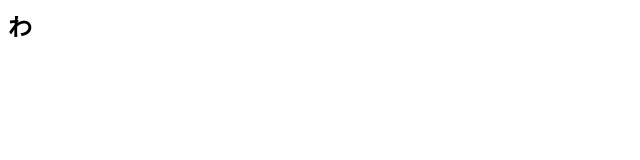
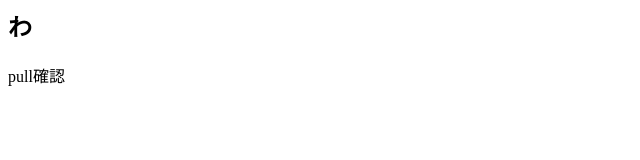
Before and after one commit to a4510sei/git-test_as, a plain HTML site: page index.html in a window 1280 px wide. Shown: the full height of the page, 0-640 px from the left. Drawn offline with Linux system fonts and the light colour scheme.

Commit message:
Update index.html
PULLテストのため

```diff
--- a/index.html
+++ b/index.html
@@ -1 +1,2 @@
 <h2>わ</h2>
+<p>pull確認</p>
```
